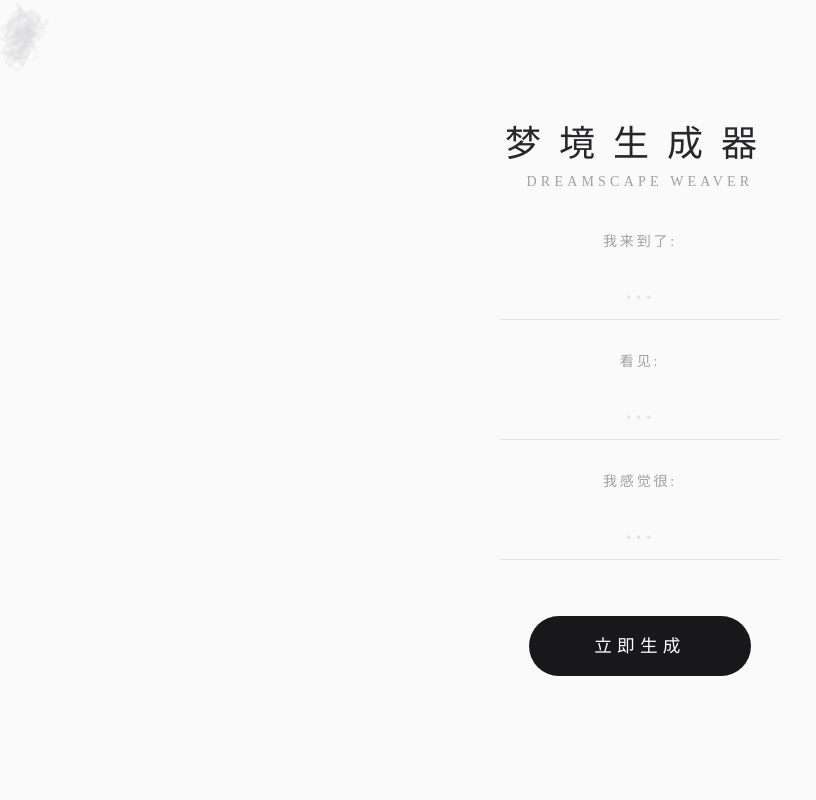
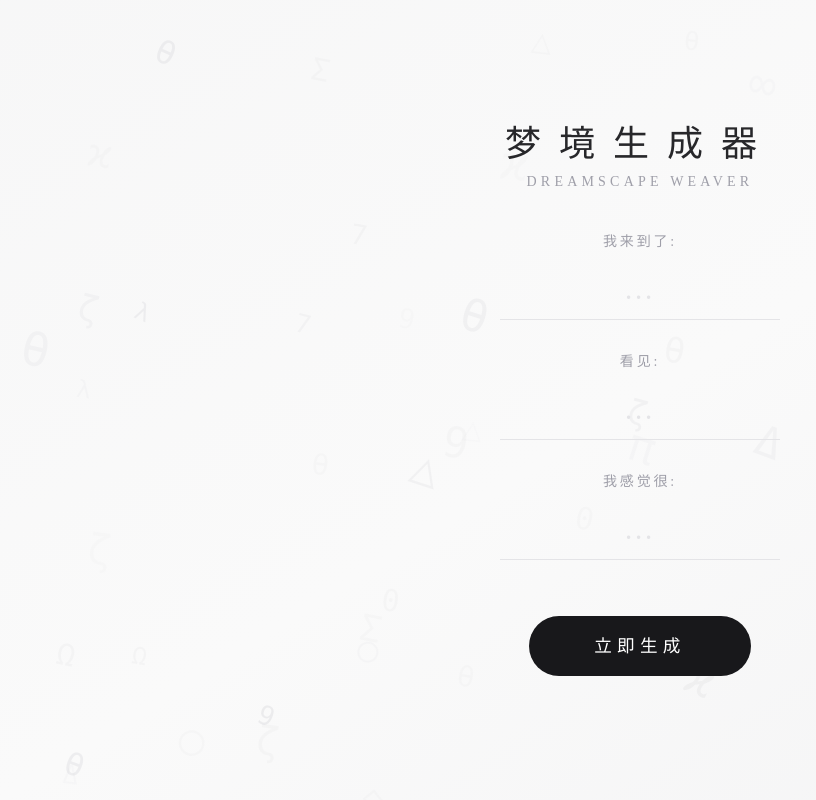
Before and after one commit to czh123clt-bot/mj, a React (Vite) app: page / in a window 1280 px wide. Shown: the whole page, without its empty margins (0-816 px from the left). Built offline with nearby package versions, Linux system fonts and the light colour scheme.

Commit message:
style: enhance background aesthetics
Update the DreamyBackground component with additional symbols, a subtle gradient overlay, and improved randomized floating animations for a more polished visual experience.

```diff
--- a/src/App.tsx
+++ b/src/App.tsx
@@ -8,34 +8,35 @@ import { AnimatePresence, motion } from 'motion/react';
 
 // Floating geometric symbols and numbers background component
 const DreamyBackground = () => {
-  const symbols = ['△', '○', '□', '◇', '0', '1', 'Σ', 'π', '∞', 'Φ', 'Ψ', 'Ω', '7', '9', 'λ'];
+  const symbols = ['△', '○', '□', '◇', '0', '1', '7', '9', 'Σ', 'π', '∞', 'Φ', 'Ψ', 'Ω', 'λ', 'ϰ', 'ζ', 'θ', '√', 'Δ', 'θ'];
   return (
-    <div className="absolute inset-0 z-0 overflow-hidden pointer-events-none">
-      {[...Array(40)].map((_, i) => (
+    <div className="absolute inset-0 z-0 overflow-hidden pointer-events-none bg-zinc-50">
+      <div className="absolute inset-0 bg-gradient-to-br from-zinc-100/50 via-transparent to-zinc-200/30 z-0" />
+      {[...Array(60)].map((_, i) => (
         <motion.div
           key={i}
           initial={{
-            x: Math.random() * 100 + '%',
-            y: Math.random() * 100 + '%',
-            opacity: Math.random() * 0.3 + 0.1,
-            scale: Math.random() * 0.8 + 0.5
+            left: Math.random() * 100 + '%',
+            top: Math.random() * 100 + '%',
+            opacity: 0,
+            scale: Math.random() * 0.5 + 0.5
           }}
           animate={{
-            y: [null, Math.random() * 100 + '%'],
-            x: [null, Math.random() * 100 + '%'],
-            rotate: [0, 360]
+            y: [0, (Math.random() - 0.5) * 200],
+            x: [0, (Math.random() - 0.5) * 200],
+            rotate: [0, 360],
+            opacity: [0, Math.random() * 0.4 + 0.2, 0]
           }}
           transition={{
-            duration: Math.random() * 40 + 30,
+            duration: Math.random() * 30 + 30,
             repeat: Infinity,
-            ease: "linear"
+            ease: "easeInOut"
           }}
-          className="absolute text-zinc-300 font-mono text-2xl md:text-4xl select-none"
+          className="absolute text-zinc-400 font-mono text-2xl md:text-5xl select-none"
         >
           {symbols[Math.floor(Math.random() * symbols.length)]}
         </motion.div>
       ))}
-      <div className="absolute inset-0 bg-gradient-to-b from-zinc-50/20 to-zinc-50/80" />
     </div>
   );
 };
```
